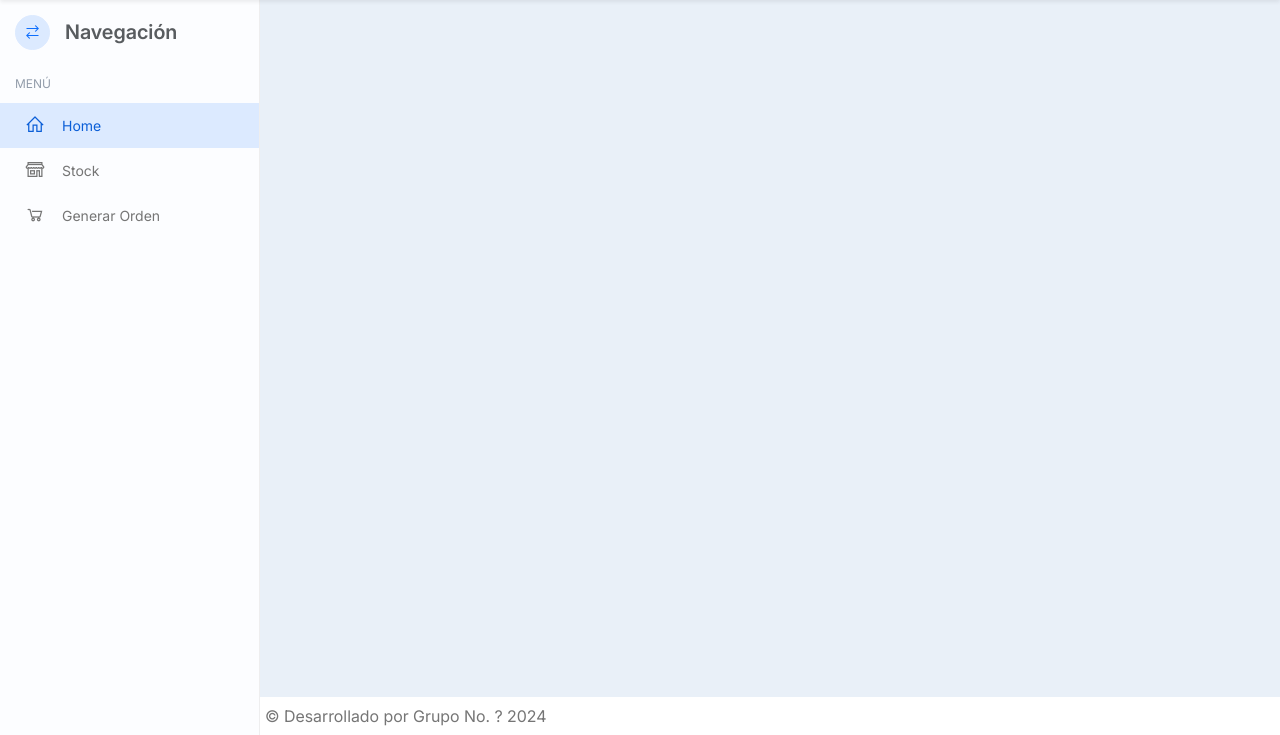
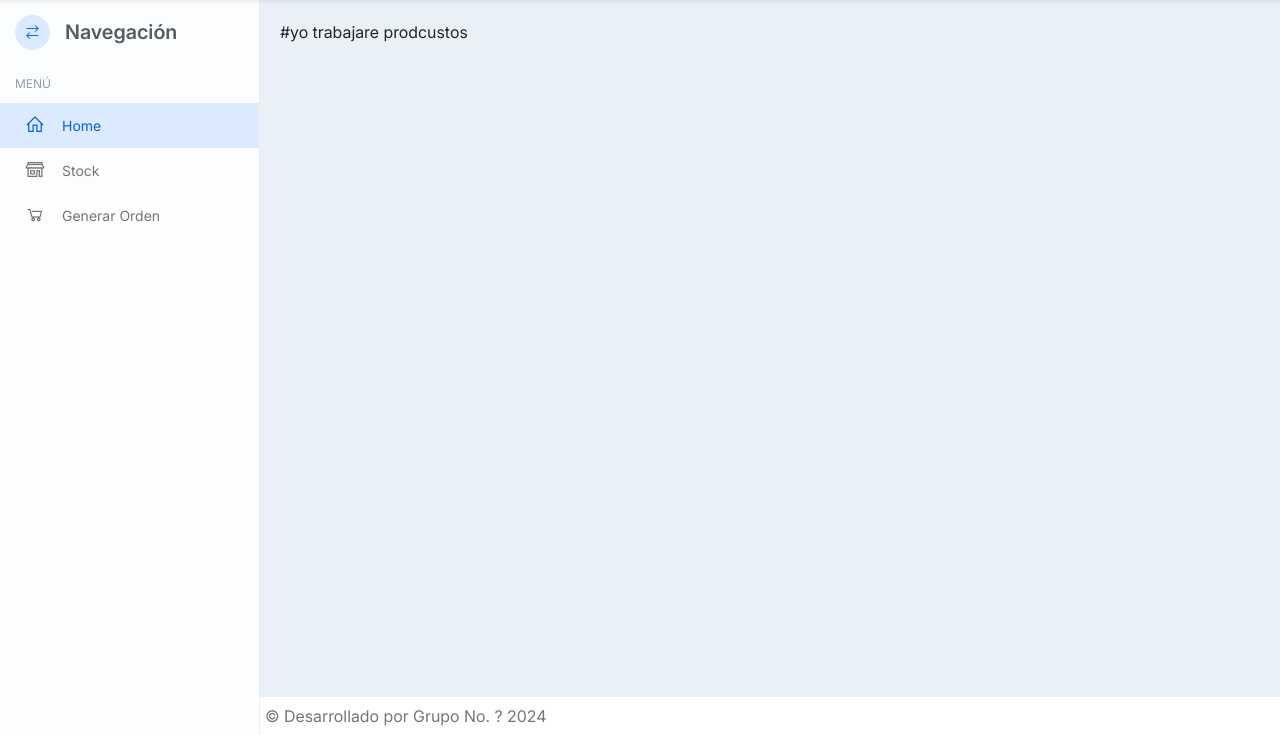
Before and after one commit to Elderthemarvel/MiTienda, a CodeIgniter 4 app: the page made by app/Views/administrador/nuevo_producto.php in a window 1280 px wide. Shown: the part 80-815 px from the top of the page. Run offline with PHP 8.4 and a stand-in for CodeIgniter, Linux system fonts and the light colour scheme; the template is opened without the code that fills it, so the values that code supplies are empty; some libraries are stand-ins or nearby versions.

Commit message:
Update nuevo_producto.php
Cambio de producto

```diff
--- a/app/Views/administrador/nuevo_producto.php
+++ b/app/Views/administrador/nuevo_producto.php
@@ -2,5 +2,5 @@
 
 <?= $this->section('contenido') ?>
 
-
+#yo trabajare prodcustos
 <?= $this->endSection() ?>
```
